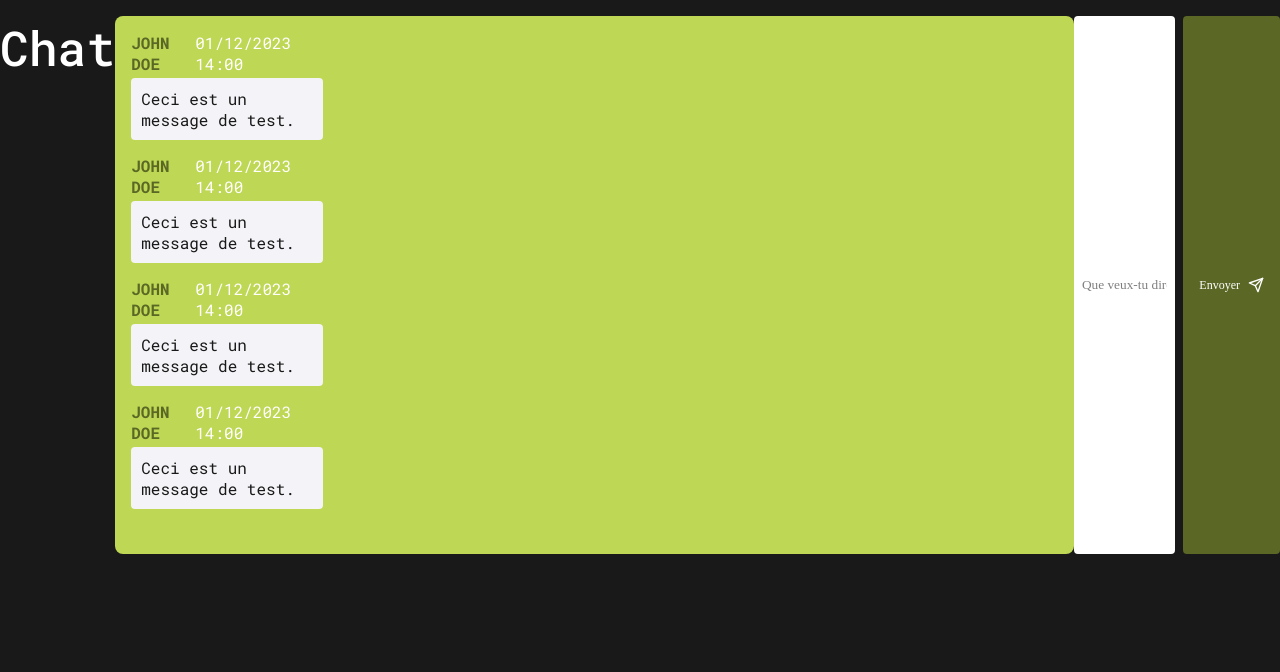
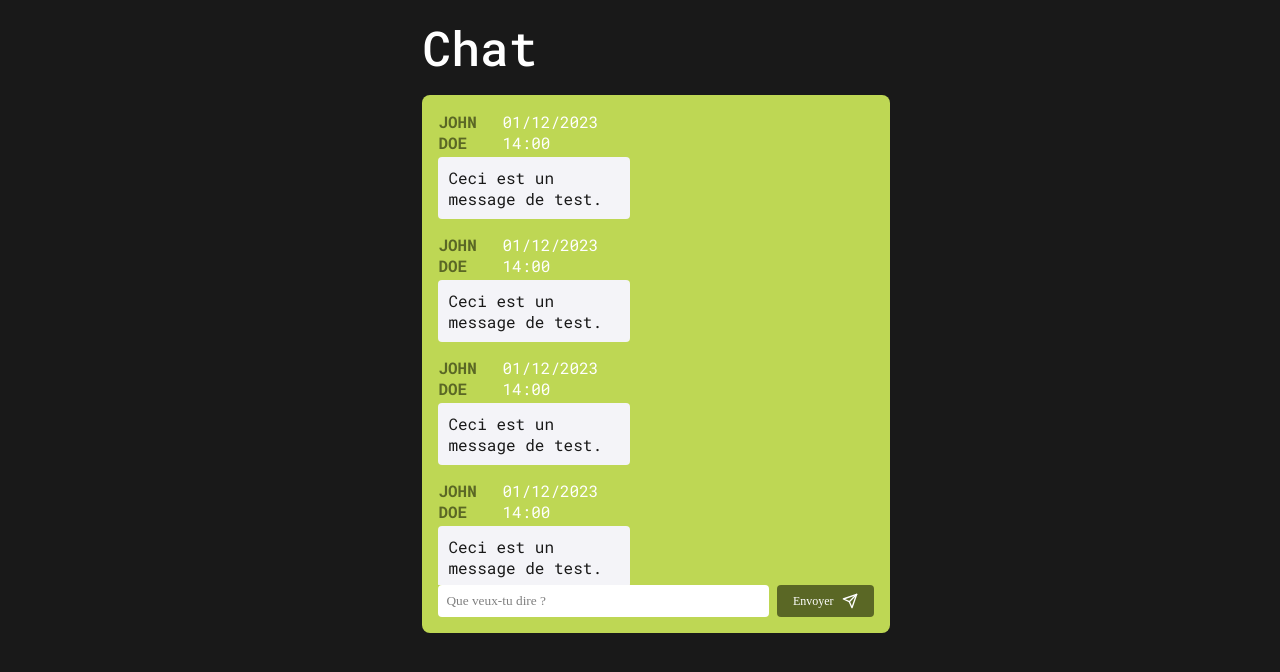
Before and after one commit to Triips-TheCoder/HETIC-FLASK-CHAT, a Flask app: page / in a window 1280 px wide. Shown: the part 69-741 px from the top of the page. Run offline with Flask 3, Linux system fonts and the light colour scheme.

Commit message:
resolve conflict

```diff
--- a/static/css/conversation.css
+++ b/static/css/conversation.css
@@ -1,7 +1,8 @@
 .container {
     display: flex;
     justify-content: center;
-    margin: 0;
+    margin: 0 33vw;
+    flex-direction: column;
 }
 
 .conversation-box {
--- a/templates/conversation.html
+++ b/templates/conversation.html
@@ -9,7 +9,7 @@
     {% include 'message.html' %}
     {% include 'message.html' %}
     </div>
-</div>
+
 <div class="input-container">
     <input placeholder="Que veux-tu dire ?" class="input-text"/>
     <button class="button--icon">
@@ -17,3 +17,4 @@
         <img src="static/icon/send.svg" />
     </button>
 </div>
+</div>
```
